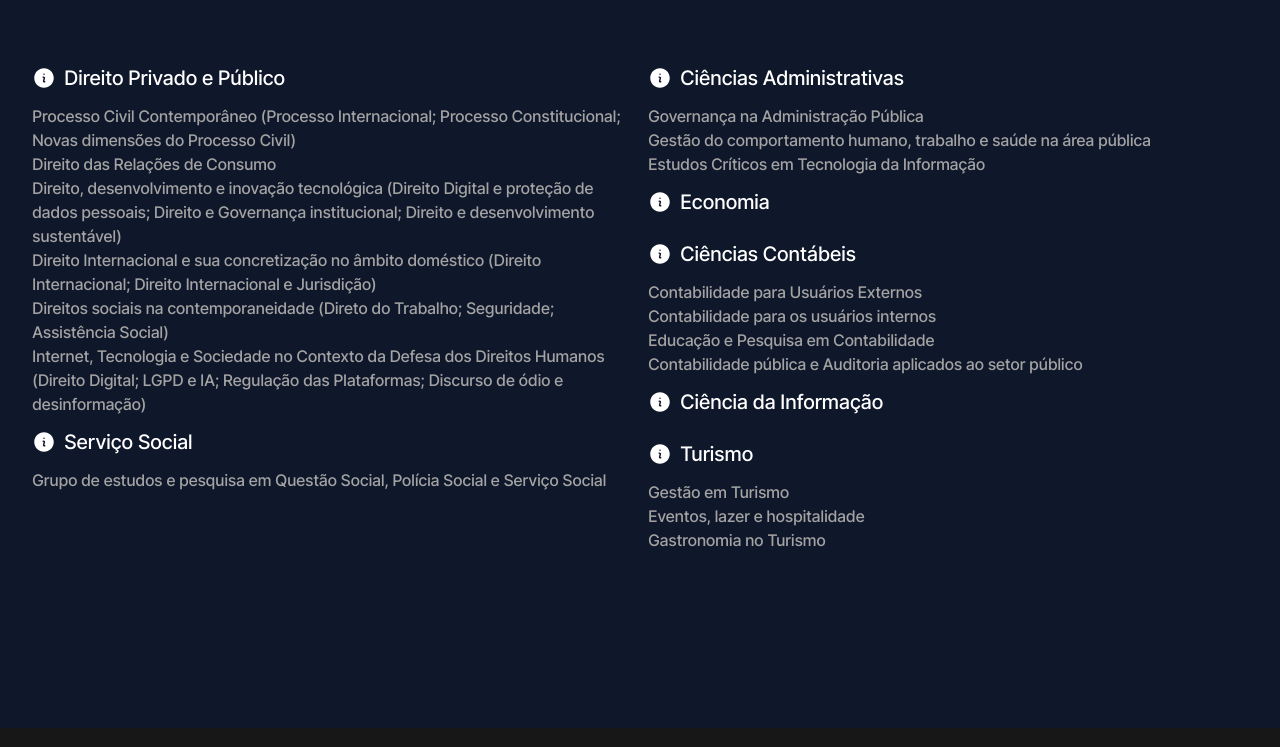
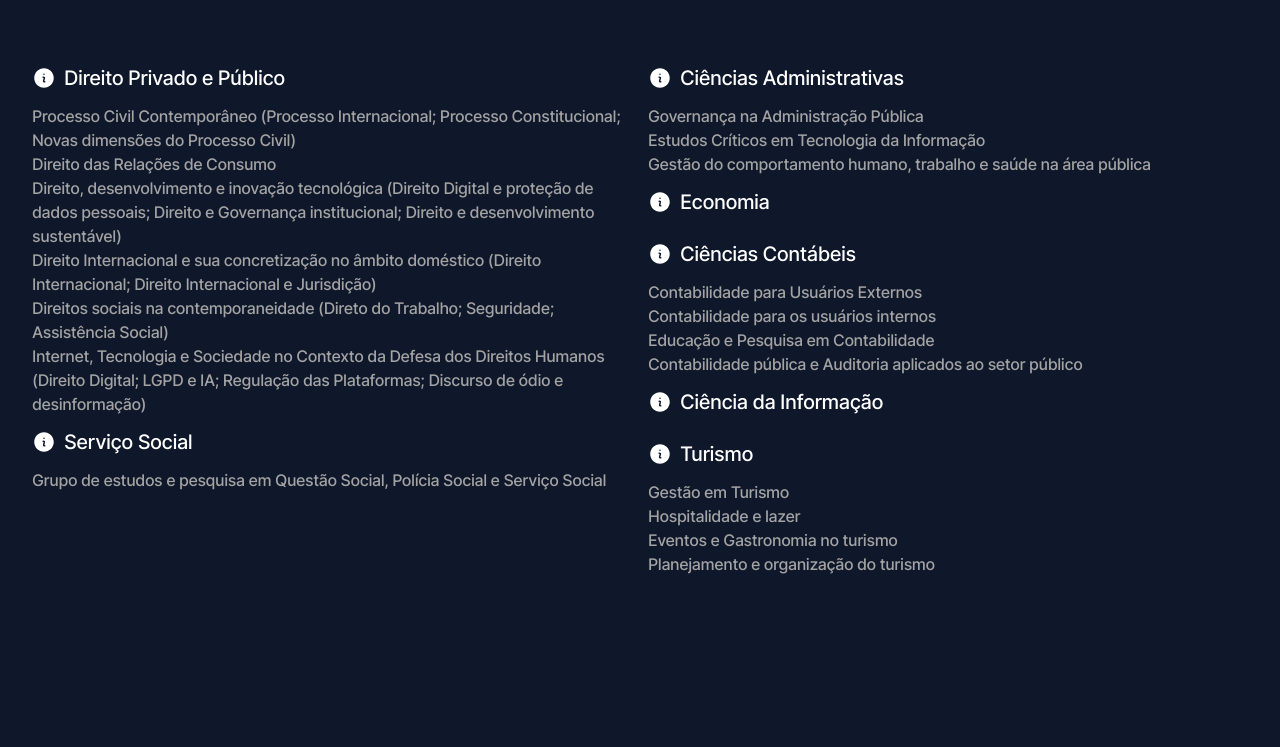
Before and after one commit to luccasmmg/seminario-2023, a Next.js app: page / in a window 1280 px wide. Shown: the part 1410-2157 px from the top of the page. Built offline with nearby package versions, Linux system fonts and the light colour scheme.

Commit message:
Update tgs

```diff
--- a/src/components/tgs.js
+++ b/src/components/tgs.js
@@ -13,18 +13,18 @@ export const Tgs = {
           id: '64907c055995d60010a1e4c2',
         },
         {
+          name: 'Estudos Críticos em Tecnologia da Informação',
+          syllabus:
+            'Objetiva-se fomentar discussões que envolvam o impacto e a mediação da tecnologia da informação nos processos produtivos e nas relações de trabalho, apoiado por reflexões críticas das diversas vertentes teóricas. Temas de interesse: uberização do trabalho; plataformização na prática empreendedora; colonialismo digital; tecnologia da informação e gênero; gestão algorítmica e racismo; Inteligência artificial generativa baseada em grandes modelos de linguagem (ex. ChatGPT).',
+          coordinators: '',
+          id: '64907c0f5995d60010a1e4db',
+        },
+        {
           name: 'Gestão do comportamento humano, trabalho e saúde na área pública',
           syllabus:
             'Comportamento humano no trabalho; saúde e adoecimento; qualidade de vida; o papel da gestão pública.',
           coordinators: '',
           id: '64907c315995d60010a1e4f4',
-        },
-        {
-          name: 'Estudos Críticos em Tecnologia da Informação',
-          syllabus:
-            'Objetiva-se fomentar discussões que envolvam o impacto e a mediação da tecnologia da informação nos processos produtivos e nas relações de trabalho, apoiado por reflexões críticas das diversas vertentes teóricas. Temas de interesse: uberização do trabalho; plataformização na prática empreendedora; colonialismo digital; tecnologia da informação e gênero; gestão algorítmica e racismo; Inteligência artificial generativa baseada em grandes modelos de linguagem (ex. ChatGPT).',
-          coordinators: '',
-          id: '64907c0f5995d60010a1e4db',
         },
       ],
     },
@@ -134,23 +134,30 @@ export const Tgs = {
         {
           name: 'Gestão em Turismo',
           syllabus:
-            'Competitividade Turística de Destinos e Organizações; Redes e Alianças Estratégicas; Marketing Turístico; Comunicação e Promoção Turística; Gestão da Qualidade dos Serviços Turísticos; Gestão de Pessoas no Turismo; Planejamento e Gestão em Turismo.',
+            'Competitividade Turística de Destinos e Organizações; Redes e Alianças Estratégicas; Marketing Turístico; Comunicação e Promoção Turística; Gestão da Qualidade dos Serviços Turísticos; Planejamento e Gestão em Turismo.',
           coordinators: '',
           id: '64907b955995d60010a1e42e',
         },
         {
-          name: 'Eventos, lazer e hospitalidade',
+          name: 'Hospitalidade e lazer',
           syllabus:
-            'Aspectos gerais da hospitalidade. Hospitalidade e Turismo. Hospitalidade em meios de hospedagem. Estudos do lazer. Práticas de lazer em destinos turísticos. Lazer e entretenimento como atrações turísticas. O lúdico e o bem-estar social. Eventos: planejamento e organização. Impactos e importância dos eventos nos destinos turísticos. Cerimonial e protocolo. Eventos temáticos. Hospitalidade em eventos.',
+            ' Aspectos gerais da hospitalidade. Hospitalidade e Turismo. Hospitalidade em meios de hospedagem. Estudos do lazer. Práticas de lazer em destinos turísticos. Lazer e entretenimento como atrações turísticas. O lúdico e o bem-estar social. ',
           coordinators: '',
           id: '64907bb45995d60010a1e447',
         },
         {
-          name: 'Gastronomia no Turismo',
+          name: 'Eventos e Gastronomia no turismo',
           syllabus:
-            'Estudos sobre Identidade Alimentar e Territorialidade; Cozinhas Regionais; Turismo Gastronômico; Restaurantes e Bares como atrativos turísticos, roteiros gastronômicos e ou revisões sobre Movimentos gastronômicos.',
+            'Eventos: planejamento e organização. Impactos e importância dos eventos nos destinos turísticos. Cerimonial e protocolo. Eventos temáticos. Hospitalidade em eventos. Estudos sobre Identidade Alimentar e Territorialidade; Cozinhas Regionais; Turismo Gastronômico; Restaurantes e Bares como atrativos turísticos e ou revisões sobre Movimentos gastronômicos.\n',
           coordinators: '',
           id: '64907bbb5995d60010a1e460',
+        },
+        {
+          name: 'Planejamento e organização do turismo',
+          syllabus:
+            'Turismo, governança e governabilidade. Participação Popular e as Políticas Públicas de Turismo. Teoria do Planejamento Turístico. Planejamento e Organização do Turismo. Planejamento e Segmentação Turística.',
+          coordinators: '',
+          id: '649b05e755c6e80010774208',
         },
       ],
     },
```
